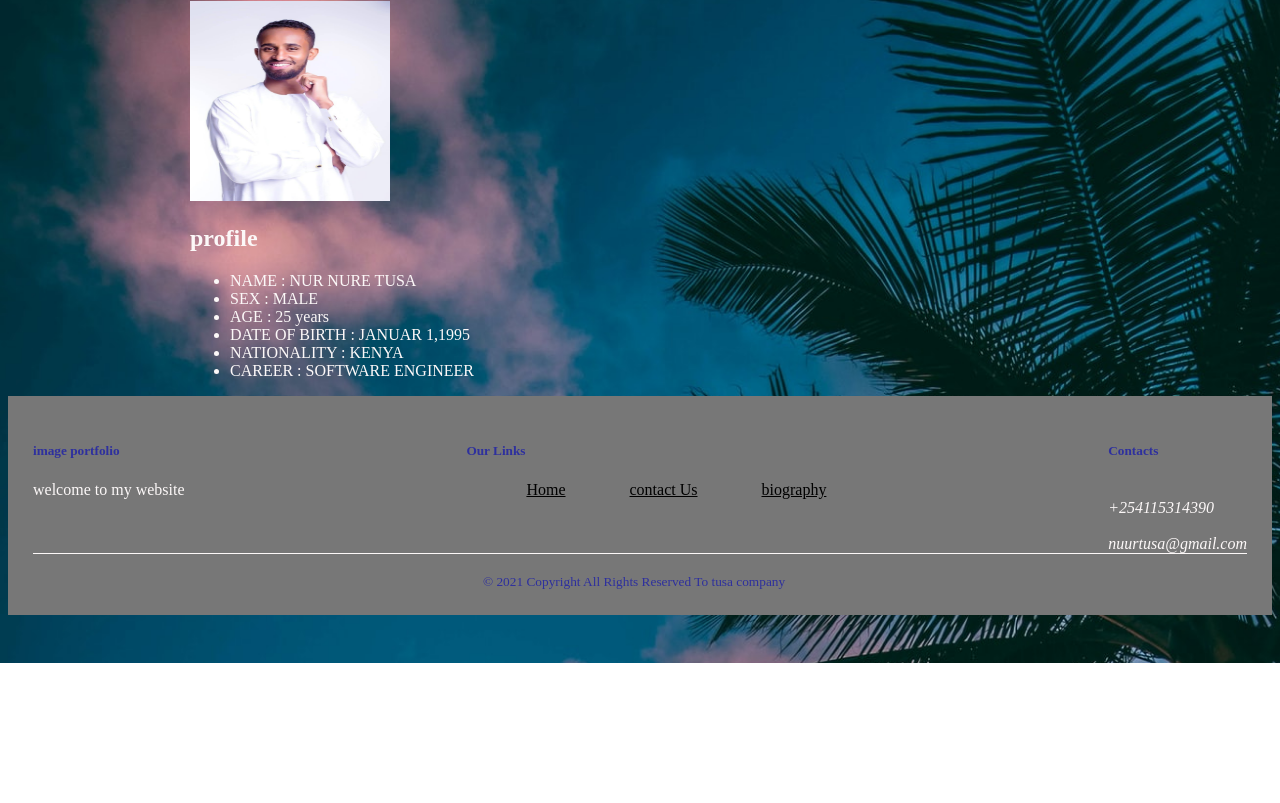
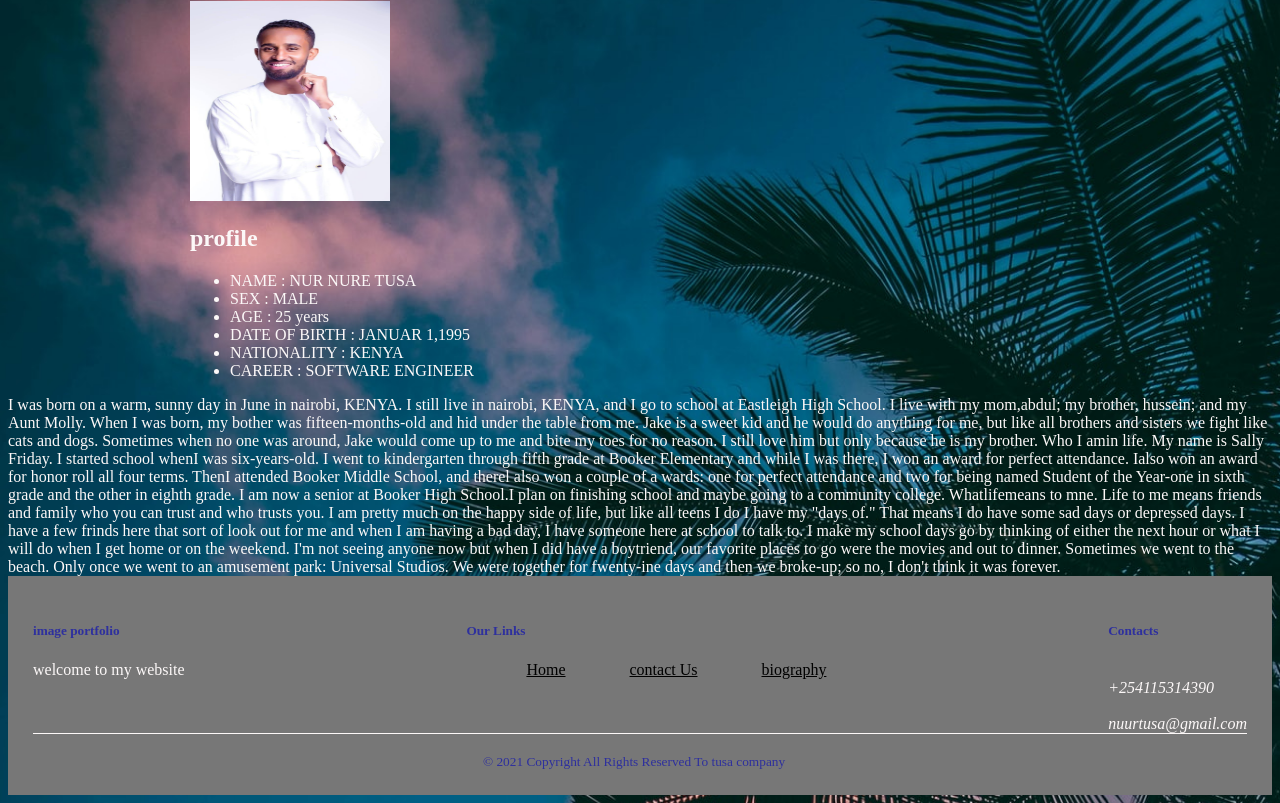
Before and after one commit to Nur-tusa/week1-ip, a plain HTML site: page bio.html in a window 1280 px wide. Shown: the part 137-940 px from the top of the page. Before the commit the page ends 800 px from the top, so only its background shows below. Drawn offline with Linux system fonts and the light colour scheme.

Commit message:
my ip work

```diff
--- a/bio.html
+++ b/bio.html
@@ -36,7 +36,33 @@
             </ul>
         </div>
     </div>
-
+<div class="bio">
+    I was born on a warm, sunny day in June in nairobi, KENYA. I still live in
+nairobi, KENYA, and I go to school at Eastleigh High School. I live with my
+mom,abdul; my brother, hussein; and my Aunt Molly. When I was born, my bother
+was fifteen-months-old and hid under the table from me. Jake is a sweet kid and
+he would do anything for me, but like all brothers and sisters we fight like cats
+and dogs. Sometimes when no one was around, Jake would come up to me and
+bite my toes for no reason. I still love him but only because he is my brother.
+Who I amin life.
+My name is Sally Friday. I started school whenI was six-years-old. I went to
+kindergarten through fifth grade at Booker Elementary and while I was there, I
+won an award for perfect attendance. Ialso won an award for honor roll all four
+terms. ThenI attended Booker Middle School, and therel also won a couple of
+a wards: one for perfect attendance and two for being named Student of the
+Year-one in sixth grade and the other in eighth grade. I am now a senior at
+Booker High School.I plan on finishing school and maybe going to a
+community college.
+Whatlifemeans to mne.
+Life to me means friends and family who you can trust and who trusts you. I am
+pretty much on the happy side of life, but like all teens I do I have my "days of."
+That means I do have some sad days or depressed days. I have a few frinds here
+that sort of look out for me and when I am having a bad day, I have someone here at school to talk to. I make my school days go by thinking of either the next
+hour or what I will do when I get home or on the weekend. I'm not seeing
+anyone now but when I did have a boytriend, our favorite places to go were the
+movies and out to dinner. Sometimes we went to the beach. Only once we went
+to an amusement park: Universal Studios. We were together for fwenty-ine days and then we broke-up; so no, I don't think it was forever.
+</div>
 
 
 
```
